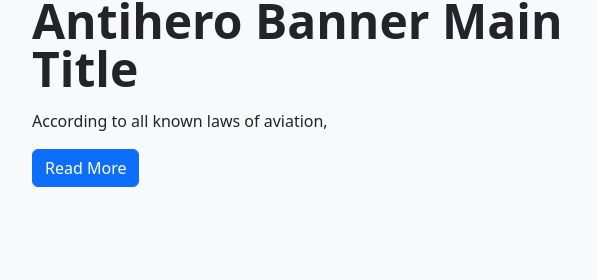
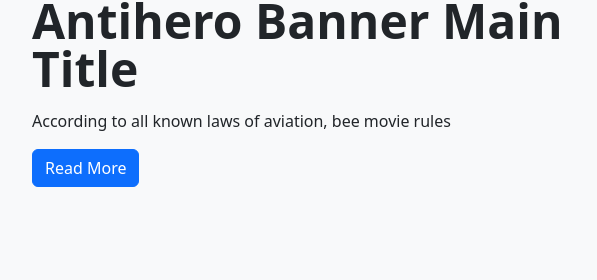
Before and after one commit to matthew-b4b/matthew-b4b, a plain HTML site: page index.html in a window 1280 px wide. Shown: the part 106-386 px from the top of the page, 50-647 px from the left. Drawn offline with nearby package versions, Linux system fonts and the light colour scheme.

Commit message:
Updated p tag
Updated text

```diff
--- a/index.html
+++ b/index.html
@@ -23,7 +23,7 @@
       <div class="row align-items-center">
         <div class="col-md-6">
           <h1 class="display-5 fw-bold lh-1 mb-3">Antihero Banner Main Title</h1>
-          <p>According to all known laws of aviation,</p>
+          <p>According to all known laws of aviation, bee movie rules</p>
           <button type="button" class="btn btn-primary">Read More</button>
         </div>
         <div class="col-lg-6 ">
```
